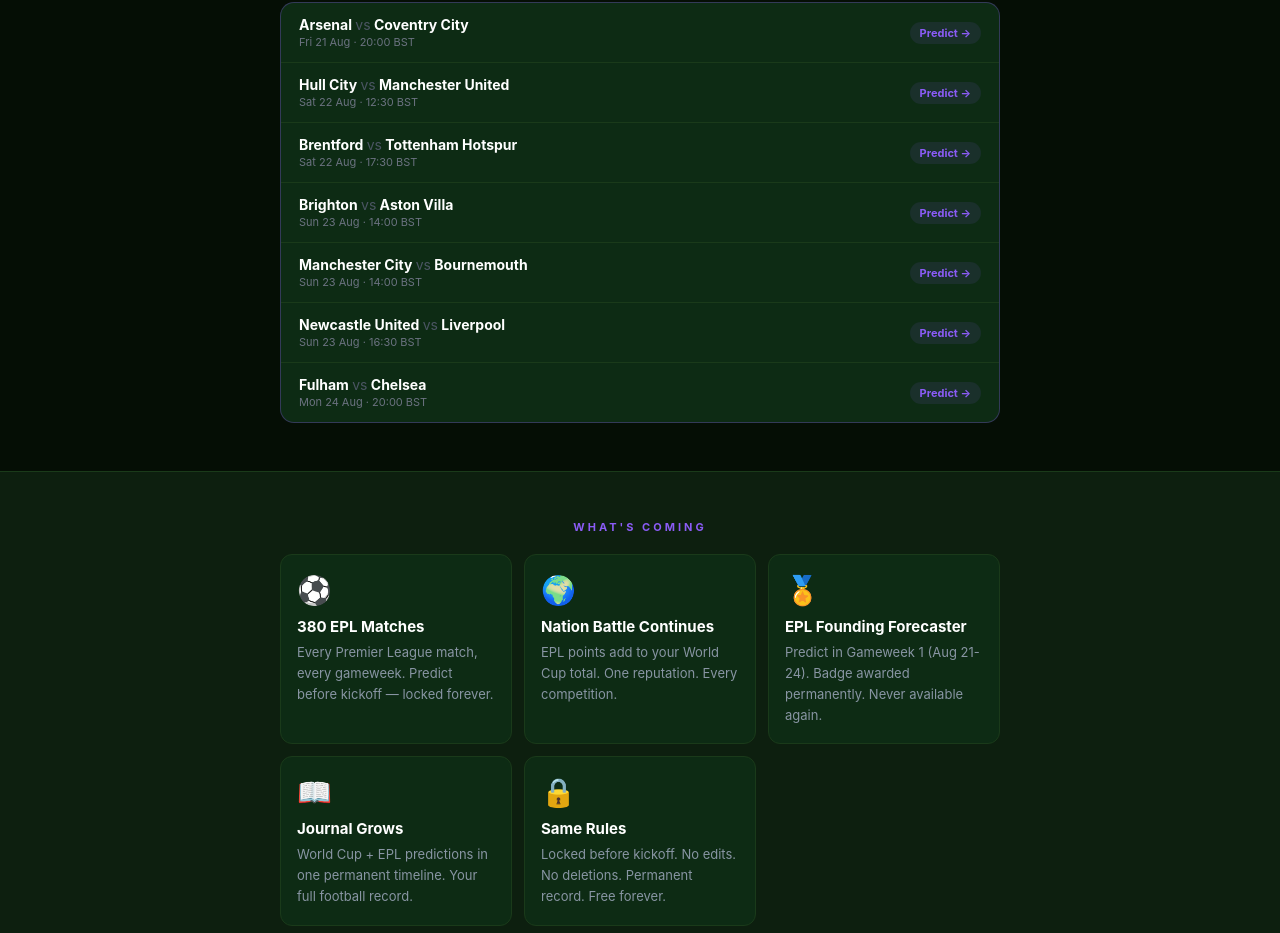
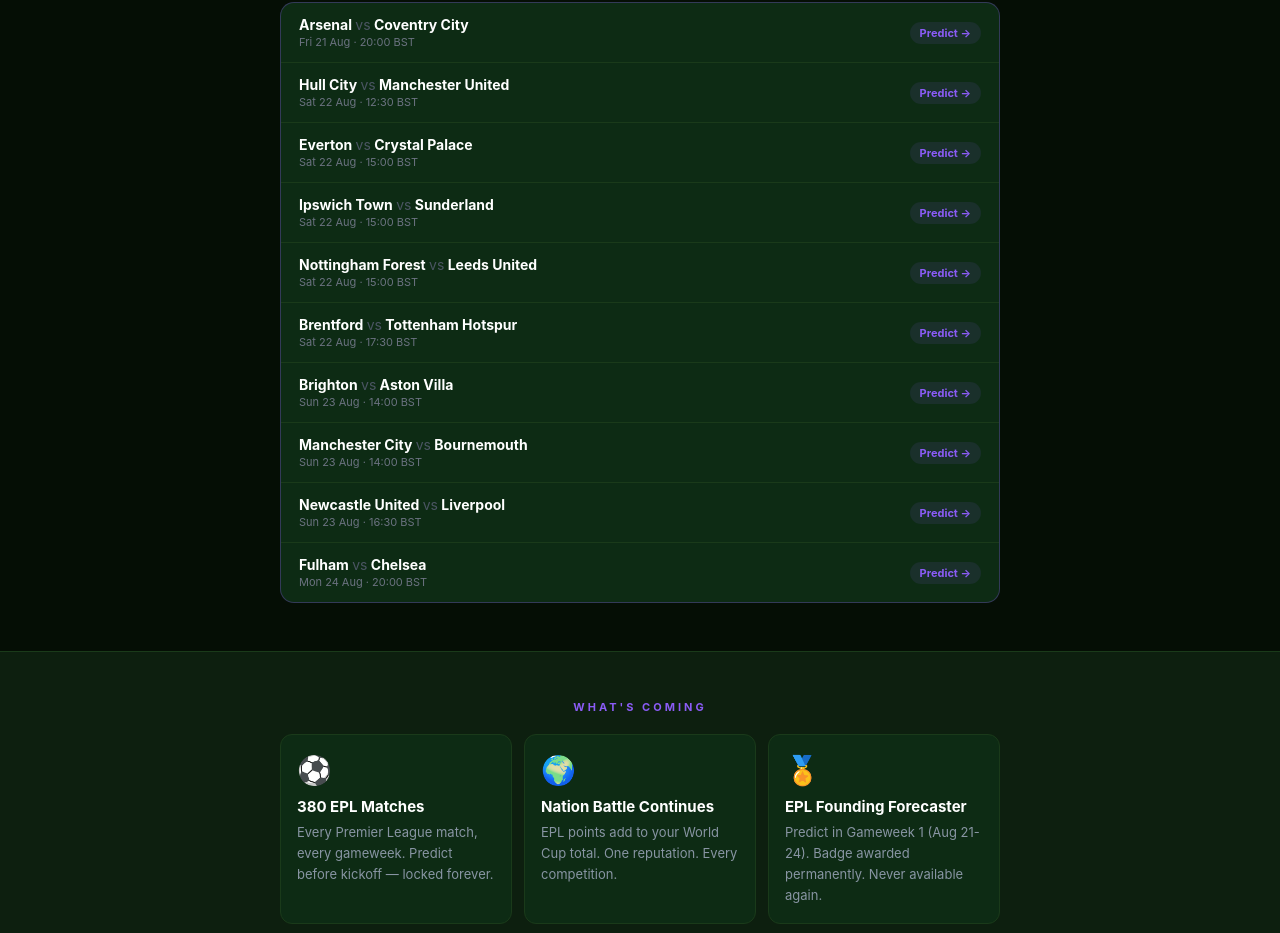
Before and after one commit to flipseer/flipseer, a Next.js app: page /epl in a window 1280 px wide. Shown: the part 1259-2192 px from the top of the page. Built offline with nearby package versions, Linux system fonts and the light colour scheme; no server answers.

Commit message:
Update page.tsx

```diff
--- a/app/epl/page.tsx
+++ b/app/epl/page.tsx
@@ -7,6 +7,9 @@ const supabase = createClient();
 const MATCHWEEK1 = [
   { home: 'Arsenal', away: 'Coventry City', date: 'Fri 21 Aug', time: '20:00 BST', slug: 'arsenal-vs-coventry-city' },
   { home: 'Hull City', away: 'Manchester United', date: 'Sat 22 Aug', time: '12:30 BST', slug: 'hull-city-vs-manchester-united' },
+  { home: 'Everton', away: 'Crystal Palace', date: 'Sat 22 Aug', time: '15:00 BST', slug: 'everton-vs-crystal-palace' },
+  { home: 'Ipswich Town', away: 'Sunderland', date: 'Sat 22 Aug', time: '15:00 BST', slug: 'ipswich-town-vs-sunderland' },
+  { home: 'Nottingham Forest', away: 'Leeds United', date: 'Sat 22 Aug', time: '15:00 BST', slug: 'nottingham-forest-vs-leeds-united' },
   { home: 'Brentford', away: 'Tottenham Hotspur', date: 'Sat 22 Aug', time: '17:30 BST', slug: 'brentford-vs-tottenham-hotspur' },
   { home: 'Brighton', away: 'Aston Villa', date: 'Sun 23 Aug', time: '14:00 BST', slug: 'brighton-vs-aston-villa' },
   { home: 'Manchester City', away: 'Bournemouth', date: 'Sun 23 Aug', time: '14:00 BST', slug: 'manchester-city-vs-bournemouth' },
```
